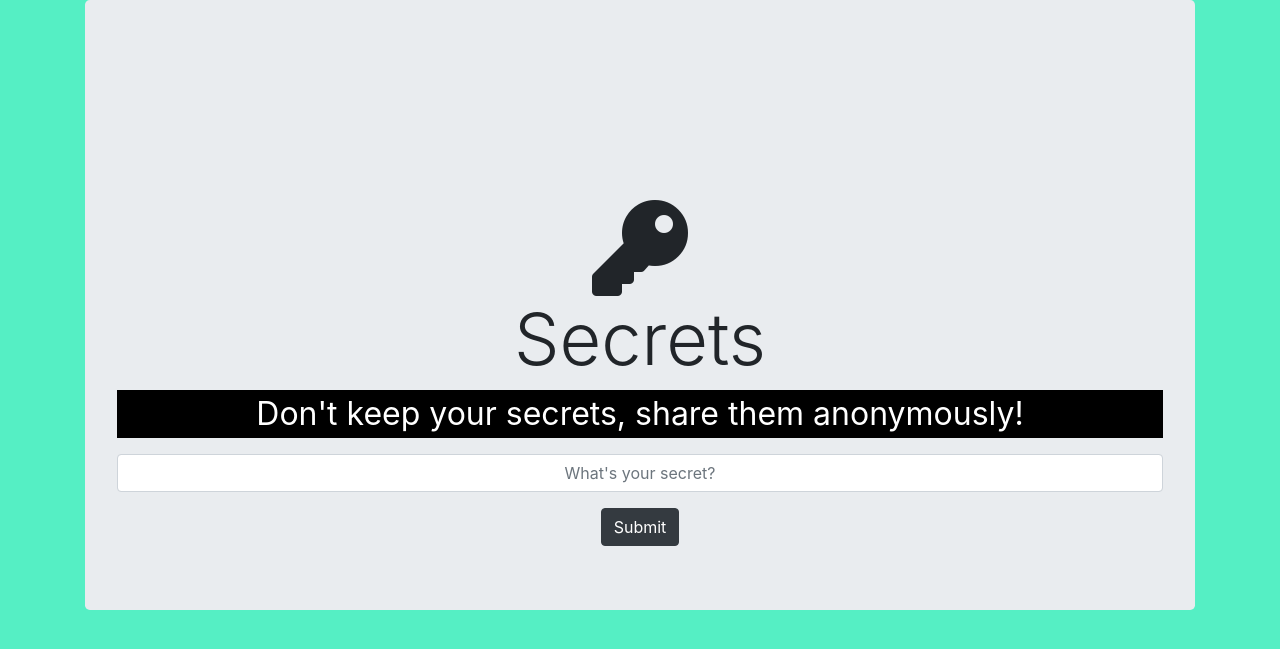
After one commit to CarolANikolic/authentication-secrets, a Node server app: template views/submit.ejs in a window 1280 px wide. The commit adds this page. Shown: the top 649 px of the page. Run offline with Node 20, Linux system fonts and the light colour scheme; the template is opened without the code that fills it, so the values that code supplies are empty; some libraries are stand-ins or nearby versions.

Commit message:
feat(client): add submit screts page.

```diff
--- a/views/secrets.ejs
+++ b/views/secrets.ejs
@@ -6,6 +6,7 @@
       <h1 class="display-3">You've Discovered My Secret!</h1>
       <p class="secret-text">Jack Bauer is my hero.</p>
       <hr>
+      <a class="btn btn-dark btn-lg" href="/submit" role="button">Submit a Secret</a>
       <a class="btn btn-light btn-lg" href="/logout" role="button">Log Out</a>
     </div>
   </div>
--- /dev/null
+++ b/views/submit.ejs
@@ -0,0 +1,20 @@
+<%- include('partials/header') %>
+
+<div class="container">
+  <div class="jumbotron centered">
+    <i class="fas fa-key fa-6x"></i>
+    <h1 class="display-3">Secrets</h1>
+    <p class="secret-text">Don't keep your secrets, share them anonymously!</p>
+
+    <form action="/submit" method="POST">
+
+      <div class="form-group">
+        <input type="text" class="form-control text-center" name="secret" placeholder="What's your secret?">
+      </div>
+      <button type="submit" class="btn btn-dark">Submit</button>
+    </form>
+
+
+  </div>
+</div>
+<%- include('partials/footer') %>
```
